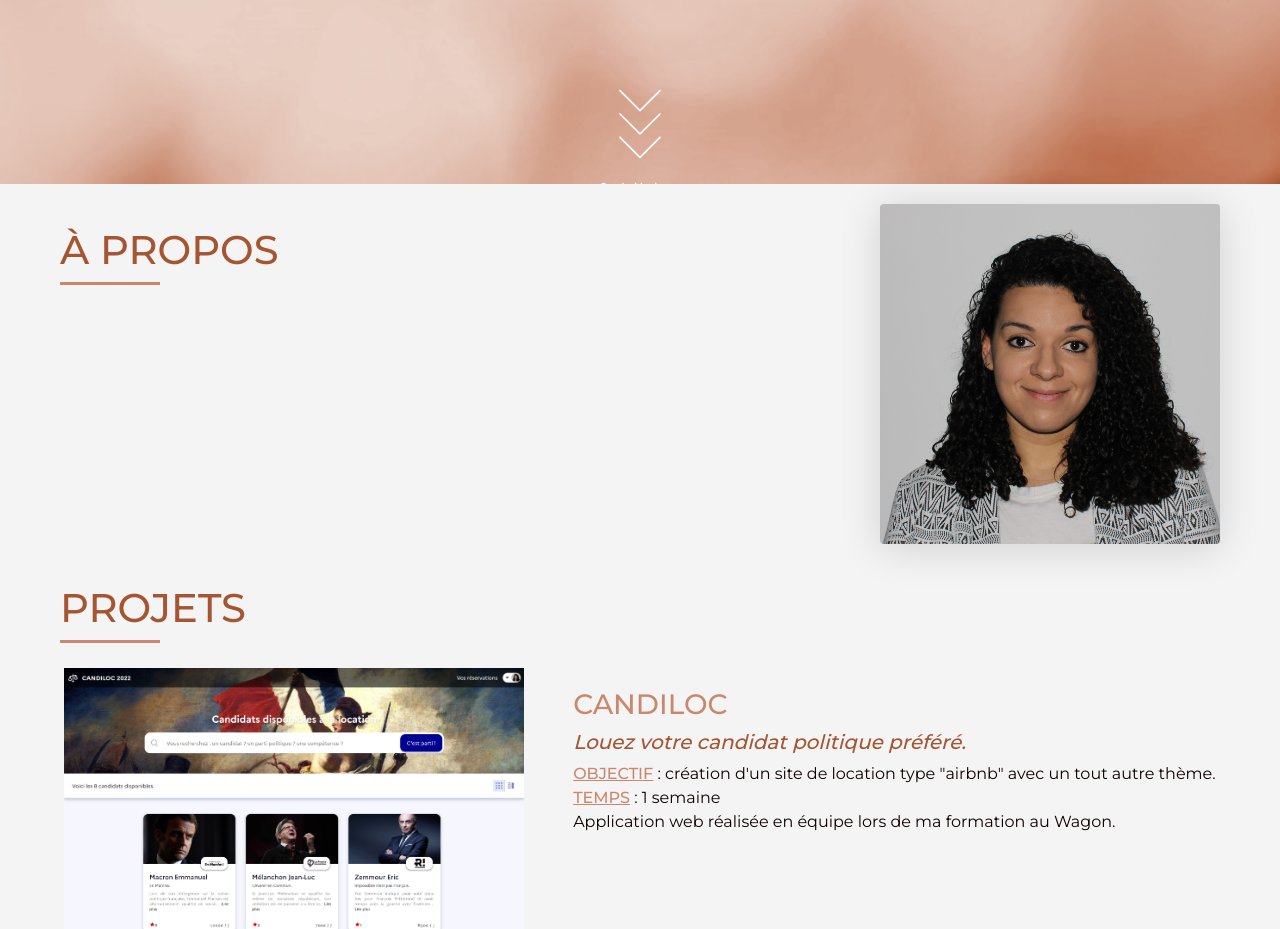
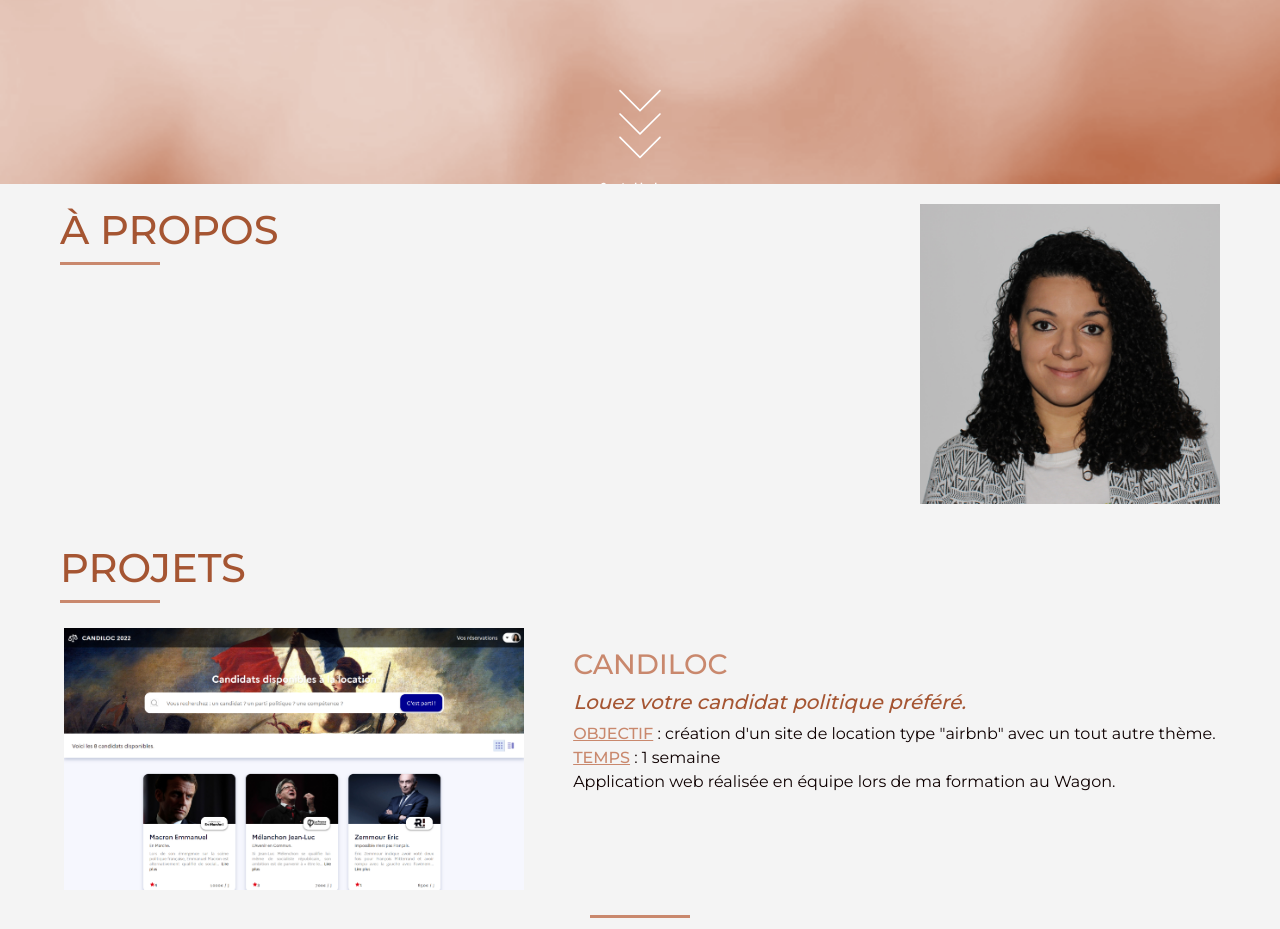
Before and after one commit to Caaam333/portfolio, a Rails app: page / in a window 1280 px wide. Shown: the part 616-1545 px from the top of the page. Run offline with Rails 7, Linux system fonts and the light colour scheme; style sheets or scripts are compiled from the project's sources; some libraries are stand-ins or nearby versions.

Commit message:
profil pic

```diff
--- a/app/assets/stylesheets/pages/_home.scss
+++ b/app/assets/stylesheets/pages/_home.scss
@@ -46,6 +46,7 @@
   left: 0;
   width: 100%;
   transition: 500ms;
+  z-index: 1;
 }
 
 header.active {
@@ -254,13 +255,22 @@
   gap: 25px;
 
   img {
-    // margin-top: 100px;
-    width: auto;
-    height: 340px;
+    // // margin-top: 100px;
+    // width: auto;
+    // height: 340px;
+    // object-fit: cover;
+    // box-shadow: 0px 4px 40px rgba(0, 0, 0, 0.15);
+    // border-radius: 4px;
+    // margin: 20px;
+
+
+    width: 100%;
+    height: auto;
+    max-width: 340px;
     object-fit: cover;
-    box-shadow: 0px 4px 40px rgba(0, 0, 0, 0.15);
+    /* box-shadow: 0px 4px 40px rgb(0 0 0 / 15%); */
     border-radius: 4px;
-    margin: 20px;
+    padding: 20px;
 
   }
 }
--- a/app/javascript/plugins/init_navbar.js
+++ b/app/javascript/plugins/init_navbar.js
@@ -33,7 +33,6 @@
 
     window.addEventListener('scroll', () => {
 
-      console.log(winH)
       if (window.scrollY > (winH - navH)) {
         header.classList.add("active");
       } else {
--- a/app/views/pages/home.html.erb
+++ b/app/views/pages/home.html.erb
@@ -65,9 +65,9 @@
           </p>
         </div>
       </div>
-      <div class="profile-picture">
-        <%= image_tag "my_face.jpg" %>
-      </div>
+      <%# <div class="profile-picture"> %>
+        <%= image_tag "my_face.jpg", class:"profile-picture" %>
+      <%# </div> %>
     </div>
     <div class="second-part">
       <div id="project" class="justify">
```
